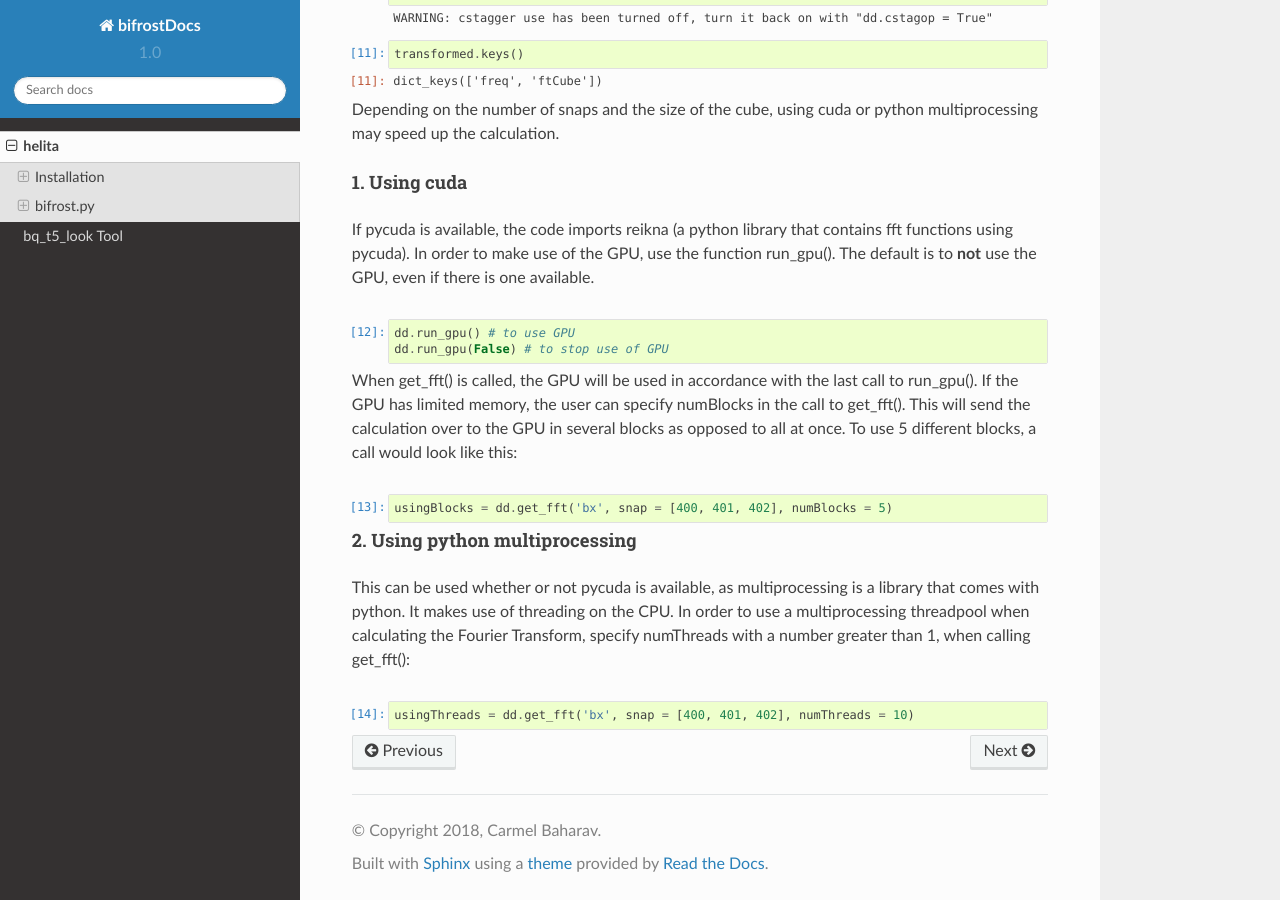
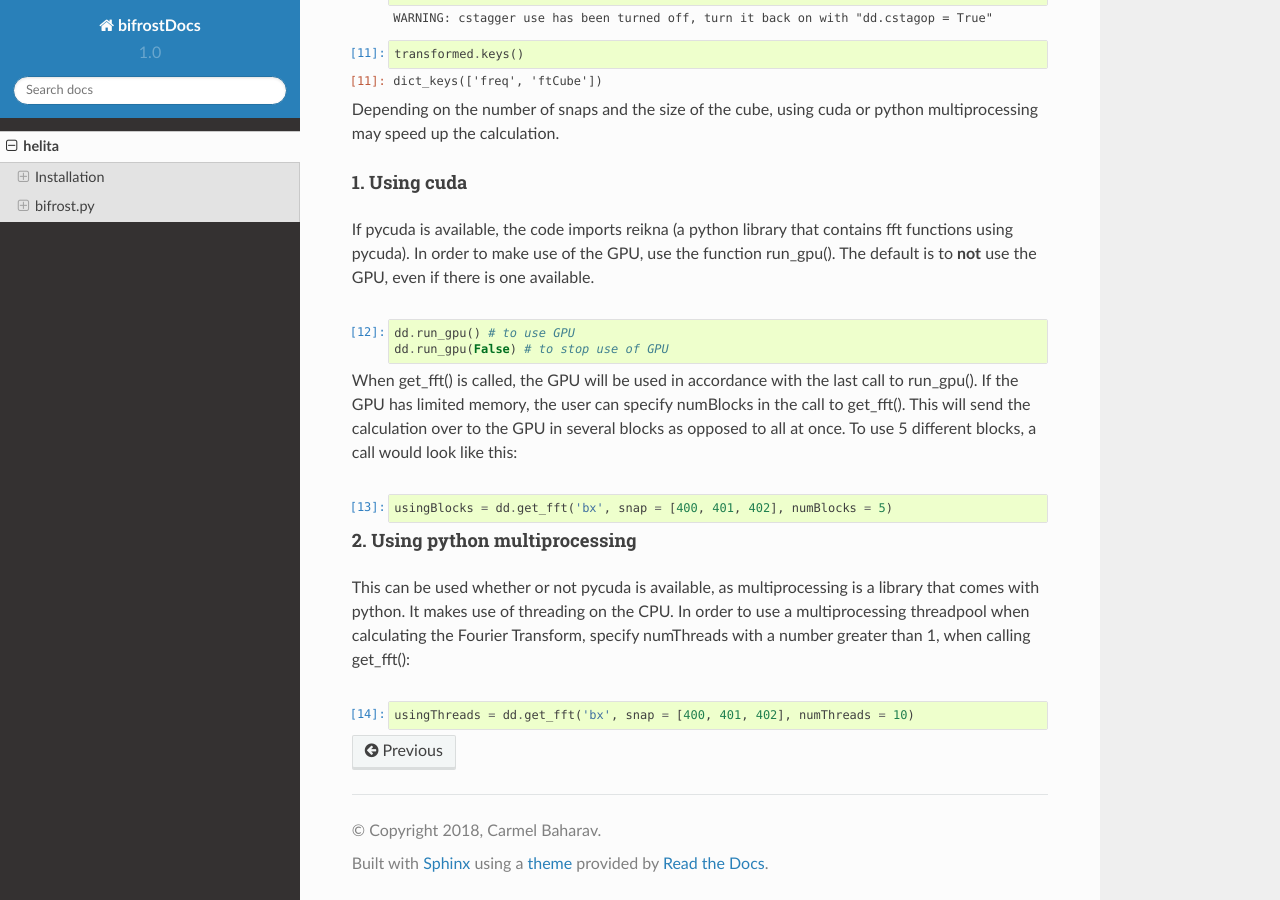
Before and after one commit to ITA-Solar/helita, a Sphinx documentation site: the page built from doc/helita.ipynb, in a window 1280 px wide and 900 px high, scrolled down 6014 px. Built offline with Sphinx 7.4.7 and the Read the Docs theme 2.0.0, drawn with Linux system fonts in a browser that asks for light colours; pages that are not in the unit, such as notebooks, are missing from menus.

Commit message:
commented out bq_t5_look.rst

```diff
--- a/doc/index.rst
+++ b/doc/index.rst
@@ -17,4 +17,4 @@ Contents:
    :maxdepth: 3
 
    helita.ipynb
-   bq_t5.rst
+   .. bq_t5.rst
```
